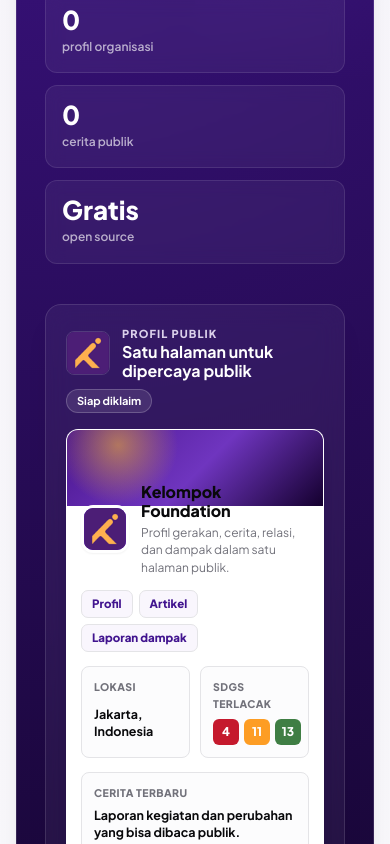
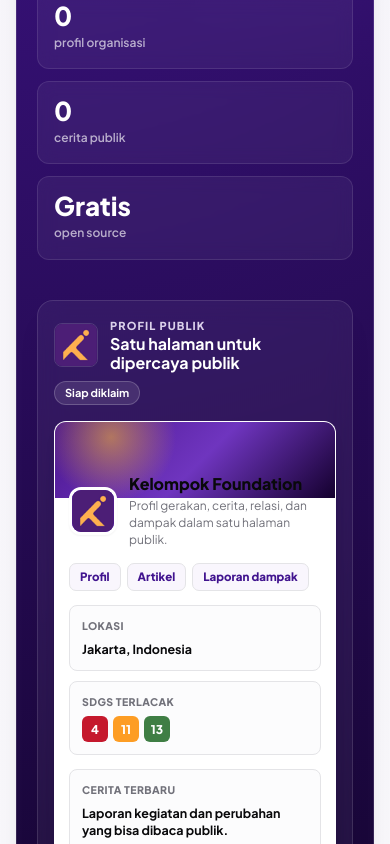
Before and after one commit to pendig/kelompok, a SvelteKit app in the folder web/: page / in a window 390 px wide. Shown: the part 651-1495 px from the top of the page. Built offline with nearby package versions, Linux system fonts and the light colour scheme; no server answers.

Commit message:
fix(web): relieve hero profile preview density on small phones (PEN-58)
Stack LOKASI and SDGs into a single column and trim hero/preview
padding at <=400px so the SDG badge row no longer clips and the
profile card stops feeling cramped at 320-390px viewports.

```diff
--- a/web/src/app.css
+++ b/web/src/app.css
@@ -2100,6 +2100,21 @@ button.btn,
 	}
 }
 
+/* Hero profile preview: relieve density on small phones (≤400px, covers the 320–390px QA range) */
+@media (max-width: 400px) {
+	.hero {
+		padding: 24px 20px;
+	}
+
+	.hero-preview {
+		padding: 16px;
+	}
+
+	.preview-profile-grid {
+		grid-template-columns: 1fr;
+	}
+}
+
 /* Modern Profile Page Styles */
 .profile-cover {
 	position: relative;
```
